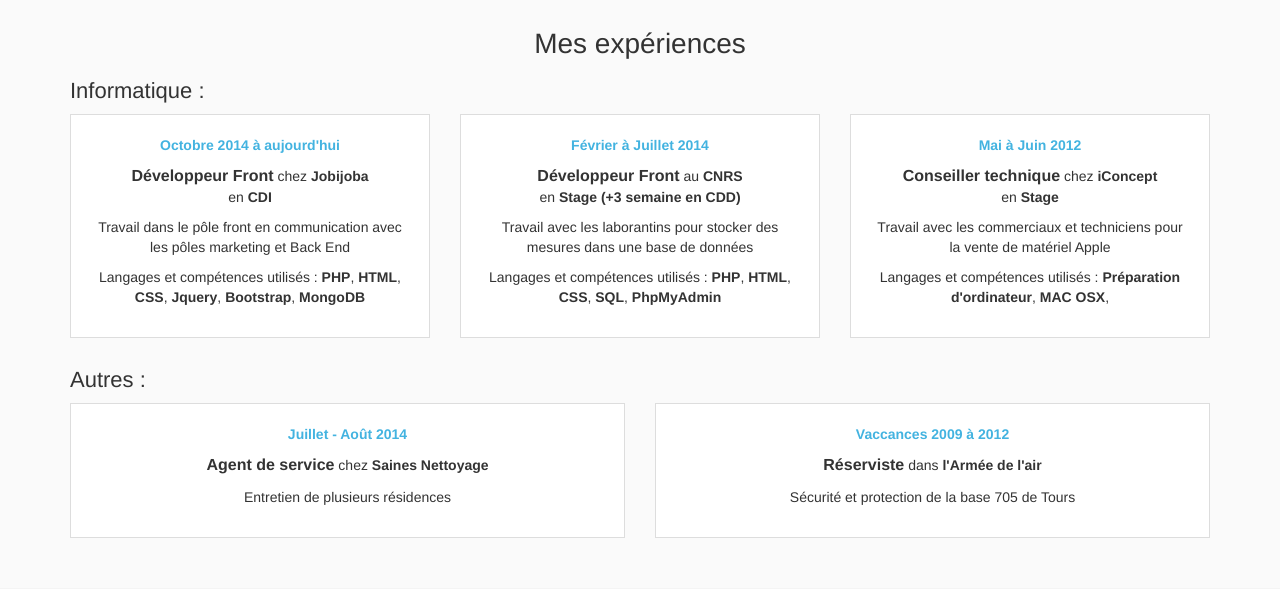
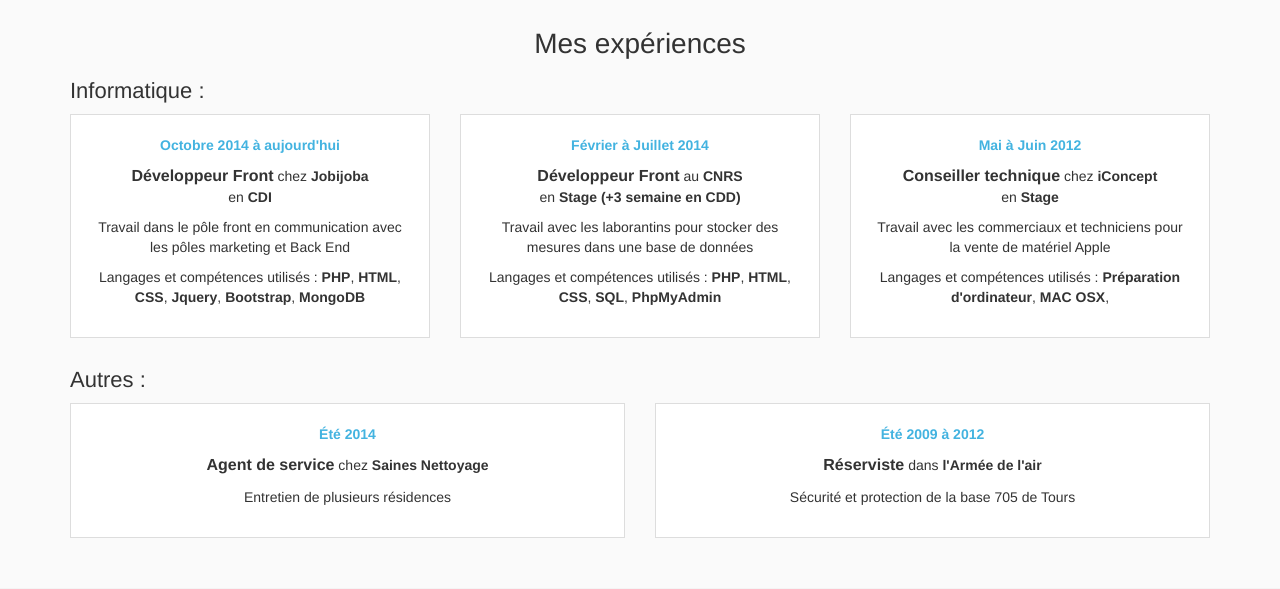
Before and after one commit to adrienDH/adrien.dhermy.fr, a PHP site: page / in a window 1280 px wide. Shown: the part 310-899 px from the top of the page. Run offline with PHP 8.4, Linux system fonts and the light colour scheme; some web fonts are replaced.

Commit message:
#Changement wording

```diff
--- a/views/Index/home.php
+++ b/views/Index/home.php
@@ -101,14 +101,14 @@
 			<h4 class="subtitle">Autres : </h4>
 			<div class="col-xs-12 col-md-6">
 				<div class="bloc">
-					<div class="year">Juillet - Août 2014</div>
+					<div class="year">Été 2014</div>
 					<span class="jobtitle">Agent de service</span> chez <span class="company">Saines Nettoyage</span>
 					<div class="text">Entretien de plusieurs résidences</div>
 				</div>
 			</div>
 			<div class="col-xs-12 col-md-6">
 				<div class="bloc">
-					<div class="year">Vaccances 2009 à 2012</div>
+					<div class="year">Été 2009 à 2012</div>
 					<span class="jobtitle">Réserviste</span> dans <span class="company">l'Armée de l'air</span>
 					<div class="text">Sécurité et protection de la base 705 de Tours</div>
 				</div>
```
